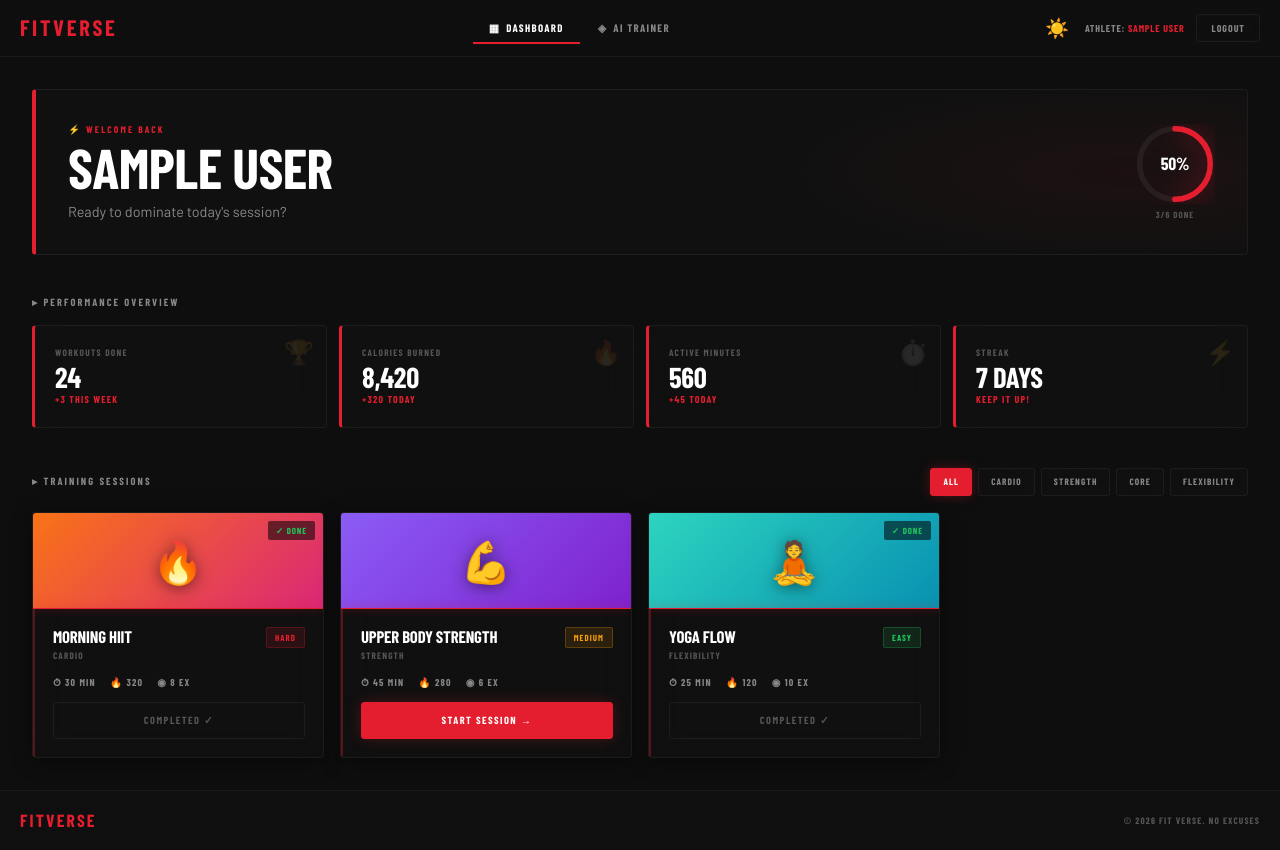
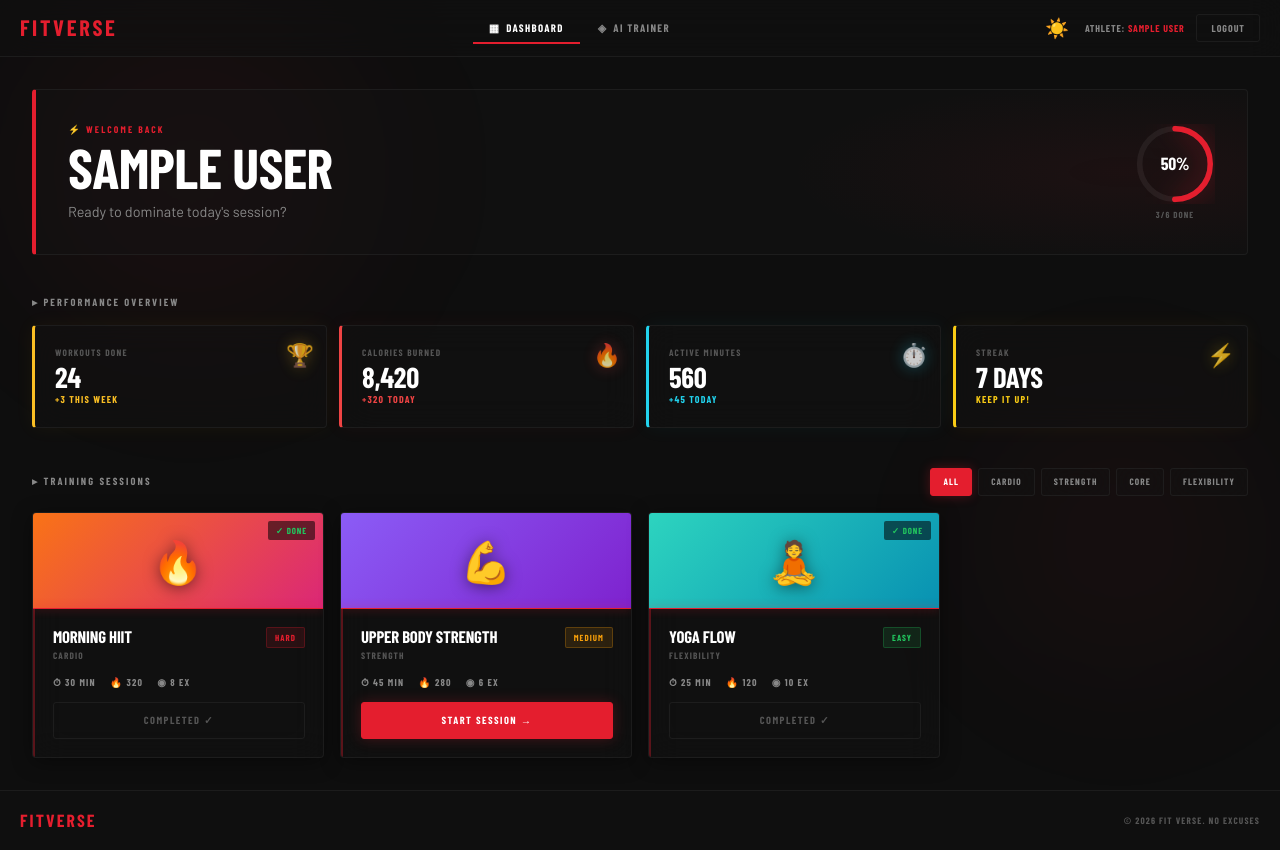
Before and after one commit to ahmed-aboalmaged/fitvist, a React (Vite) app: page /dashboard in a window 1280 px wide. Built offline with nearby package versions, Linux system fonts and the light colour scheme; sample sign-in values are in the browser's storage; a web font is replaced by a local one.

Commit message:
feat: add Dashboard page with progress tracking, performance metrics, and workout filtering

```diff
--- a/src/pages/Dashboard.jsx
+++ b/src/pages/Dashboard.jsx
@@ -32,10 +32,14 @@ export default function Dashboard() {
   const progress = Math.round((completedCount / workouts.length) * 100)
 
   return (
-    <div style={{ minHeight: '100svh', background: 'var(--bg)', display: 'flex', flexDirection: 'column' }}>
+    <div style={{ minHeight: '100svh', background: 'var(--bg)', display: 'flex', flexDirection: 'column', position: 'relative', overflow: 'hidden' }}>
+      {/* Neon Glow Blobs */}
+      <div style={{ position: 'absolute', top: '-10%', left: '-5%', width: '40vw', height: '40vw', background: 'radial-gradient(circle, rgba(228,30,46,0.07) 0%, transparent 70%)', filter: 'blur(60px)', pointerEvents: 'none', zIndex: 0 }} />
+      <div style={{ position: 'absolute', bottom: '10%', right: '-5%', width: '35vw', height: '35vw', background: 'radial-gradient(circle, rgba(228,30,46,0.05) 0%, transparent 70%)', filter: 'blur(50px)', pointerEvents: 'none', zIndex: 0 }} />
+
       <Navbar />
 
-      <main style={{ flex: 1, maxWidth: 1280, width: '100%', margin: '0 auto', padding: 'clamp(16px, 4vw, 32px) clamp(16px, 4vw, 32px)', display: 'flex', flexDirection: 'column', gap: 'clamp(24px, 4vw, 40px)' }}>
+      <main style={{ position: 'relative', zIndex: 1, flex: 1, maxWidth: 1280, width: '100%', margin: '0 auto', padding: 'clamp(16px, 4vw, 32px) clamp(16px, 4vw, 32px)', display: 'flex', flexDirection: 'column', gap: 'clamp(24px, 4vw, 40px)' }}>
 
         {/* ── HERO BANNER ── */}
         <section className="animate-fade-in-up">
@@ -95,18 +99,43 @@ export default function Dashboard() {
         <section>
           <p className="fv-label" style={{ fontSize: '0.65rem', letterSpacing: '0.2em', color: 'var(--text-muted)', marginBottom: 14 }}>▸ PERFORMANCE OVERVIEW</p>
           <div style={{ display: 'grid', gridTemplateColumns: 'repeat(auto-fit, minmax(160px, 1fr))', gap: 12 }}>
-            {stats.map((s, i) => (
+            {stats.map((s, i) => {
+              const iconColors = {
+                'Workouts Done':   { color: '#fbbf24', glow: 'rgba(251,191,36,0.4)' },
+                'Calories Burned': { color: '#ef4444', glow: 'rgba(239,68,68,0.4)' },
+                'Active Minutes':  { color: '#22d3ee', glow: 'rgba(34,211,238,0.4)' },
+                'Streak':          { color: '#facc15', glow: 'rgba(250,204,21,0.4)' },
+              }
+              const theme = iconColors[s.label] || { color: 'var(--red)', glow: 'var(--red-glow)' }
+
+              return (
                 <div
                   key={s.label}
                   className="animate-fade-in-up fv-card"
-                style={{ animationDelay: `${i * 0.07}s`, borderRadius: 4, padding: 'clamp(14px, 3vw, 20px)', position: 'relative', overflow: 'hidden', borderLeft: '3px solid var(--red)' }}
+                  style={{
+                    animationDelay: `${i * 0.07}s`,
+                    borderRadius: 4,
+                    padding: 'clamp(14px, 3vw, 20px)',
+                    position: 'relative',
+                    overflow: 'hidden',
+                    borderLeft: `3px solid ${theme.color}`,
+                    boxShadow: `0 0 20px ${theme.glow.replace('0.4', '0.05')}`
+                  }}
                 >
-                <div style={{ position: 'absolute', top: 8, right: 12, fontSize: '1.5rem', opacity: 0.1 }}>{s.icon}</div>
+                  <div style={{
+                    position: 'absolute', top: 12, right: 12,
+                    fontSize: '1.4rem',
+                    filter: `drop-shadow(0 0 8px ${theme.glow})`,
+                    opacity: 0.8
+                  }}>
+                    {s.icon}
+                  </div>
                   <p className="fv-label" style={{ fontSize: '0.58rem', color: 'var(--text-dim)', letterSpacing: '0.14em', marginBottom: 4 }}>{s.label.toUpperCase()}</p>
                   <p className="fv-heading" style={{ fontSize: 'clamp(1.3rem, 3vw, 1.8rem)', marginBottom: 2 }}>{s.value}</p>
-                <p className="fv-label" style={{ fontSize: '0.62rem', color: 'var(--red)' }}>{s.change}</p>
+                  <p className="fv-label" style={{ fontSize: '0.62rem', color: theme.color }}>{s.change}</p>
                 </div>
-            ))}
+              )
+            })}
           </div>
         </section>
 
```
Lines whose indentation alone changed are shown as unchanged.
